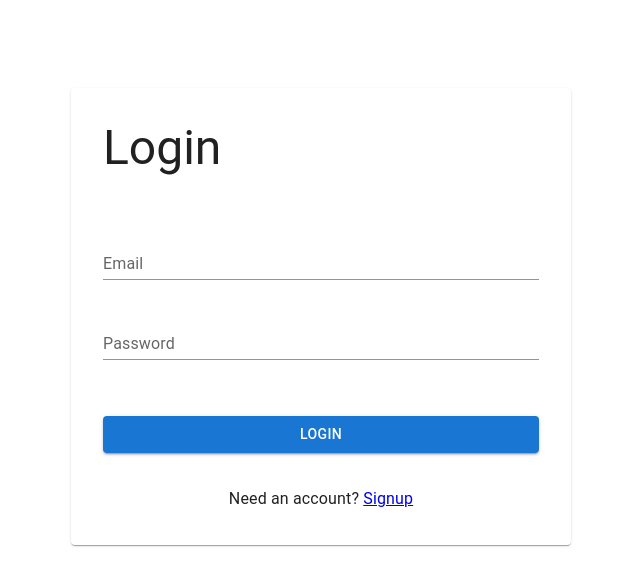
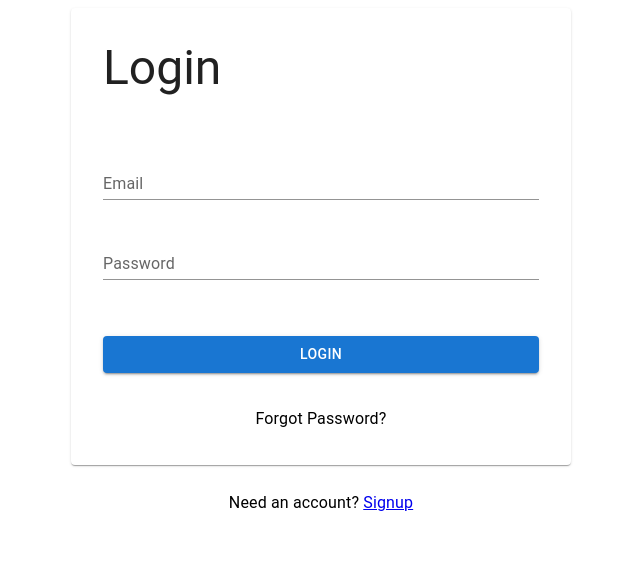
Before and after one commit to KeVAALL/firebase-react-auth, a React (Create React App) app: page /login in a window 1280 px wide. Shown: the top 586 px of the page, without its empty margins (319-959 px from the left). Built offline with nearby package versions, Linux system fonts and the light colour scheme; no server answers.

Commit message:
Add logout functionality and Private Routes

```diff
--- a/src/components/App.js
+++ b/src/components/App.js
@@ -4,15 +4,25 @@ import AuthProvider from "../context/AuthContext";
 import Signup from "./Signup";
 import Dashboard from "./Dashboard";
 import Login from "./Login";
+import ForgotPassword from "./ForgotPassword";
+import PrivateRoute from "./PrivateRoute";
 
 function App() {
   return (
     <BrowserRouter>
       <AuthProvider>
         <Routes>
-          <Route exact path="/" element={<Dashboard />} />
+          <Route
+            path="/"
+            element={
+              <PrivateRoute>
+                <Dashboard />
+              </PrivateRoute>
+            }
+          ></Route>
           <Route path="/signup" element={<Signup />} />
           <Route path="/login" element={<Login />} />
+          <Route path="/forgot-password" element={<ForgotPassword />} />
         </Routes>
       </AuthProvider>
     </BrowserRouter>
--- a/src/components/Dashboard.js
+++ b/src/components/Dashboard.js
@@ -1,14 +1,24 @@
-import { Box, Button, Card, Typography } from "@mui/material";
-import { updateCurrentUser } from "firebase/auth";
-import React from "react";
-import { Link } from "react-router-dom";
+import { Alert, Box, Button, Card, Typography } from "@mui/material";
+import React, { useState } from "react";
+import { Link, useNavigate } from "react-router-dom";
 
 import { useAuth } from "../context/AuthContext";
 
 export default function Dashboard() {
-  const { currentUser } = useAuth();
+  const { currentUser, logOut } = useAuth();
+  const [error, setError] = useState("");
+  const navigate = useNavigate();
 
-  function handleLogout() {}
+  async function handleLogout() {
+    setError("");
+
+    try {
+      await logOut();
+      navigate("/login");
+    } catch {
+      setError("Cannot Logout");
+    }
+  }
 
   return (
     <>
@@ -57,6 +67,7 @@ export default function Dashboard() {
             >
               Log Out
             </Button>
+            {error && <Alert severity="error">{error}</Alert>}
           </Box>
         </Card>
       </Box>
--- /dev/null
+++ b/src/components/ForgotPassword.js
@@ -0,0 +1,5 @@
+import React from "react";
+
+export default function ForgotPassword() {
+  return <div></div>;
+}
--- a/src/components/Login.js
+++ b/src/components/Login.js
@@ -73,12 +73,13 @@ export default function Login() {
       <Box
         sx={{
           display: "flex",
+          flexDirection: "column",
           alignContent: "center",
           justifyContent: "center",
           //   m: 4,
         }}
       >
-        <Card sx={{ minWidth: 500, mt: 10 }}>
+        <Card sx={{ minWidth: 500, m: "auto" }}>
           <Box
             component="form"
             sx={{
@@ -124,11 +125,25 @@ export default function Login() {
             >
               Login
             </Button>
-            <Typography variant="subtitle1" sx={{ margin: "auto" }}>
-              Need an account? <Link to="/signup"> Signup </Link>
-            </Typography>
+            <Box sx={{ m: "auto" }}>
+              {" "}
+              <Typography variant="subtitle1">
+                <Link
+                  to="/forgot-password"
+                  style={{ textDecoration: "none", color: "black" }}
+                >
+                  {" "}
+                  Forgot Password?{" "}
+                </Link>
+              </Typography>
+            </Box>
           </Box>
         </Card>
+        <Box sx={{ display: "flex", justifyContent: "center", mt: 3 }}>
+          <Typography variant="subtitle1" sx={{ margin: "auto" }}>
+            Need an account? <Link to="/signup"> Signup </Link>
+          </Typography>
+        </Box>
       </Box>
     </>
   );
--- /dev/null
+++ b/src/components/PrivateRoute.js
@@ -0,0 +1,9 @@
+import React from "react";
+import { Navigate } from "react-router-dom";
+import { useAuth } from "../context/AuthContext";
+
+export default function PrivateRoute({ children }) {
+  const { currentUser } = useAuth();
+
+  return currentUser ? children : <Navigate to="/login" />;
+}
--- a/src/context/AuthContext.js
+++ b/src/context/AuthContext.js
@@ -4,6 +4,7 @@ import {
   createUserWithEmailAndPassword,
   onAuthStateChanged,
   signInWithEmailAndPassword,
+  signOut,
 } from "firebase/auth";
 
 const AuthContext = createContext();
@@ -24,6 +25,10 @@ export default function AuthProvider({ children }) {
     return signInWithEmailAndPassword(auth, email, password);
   }
 
+  function logOut() {
+    return signOut(auth);
+  }
+
   useEffect(() => {
     const unsubscribe = onAuthStateChanged(auth, (user) => {
       setCurrentUser(user);
@@ -36,6 +41,7 @@ export default function AuthProvider({ children }) {
     currentUser,
     signUp,
     logIn,
+    logOut,
   };
 
   return (
```
